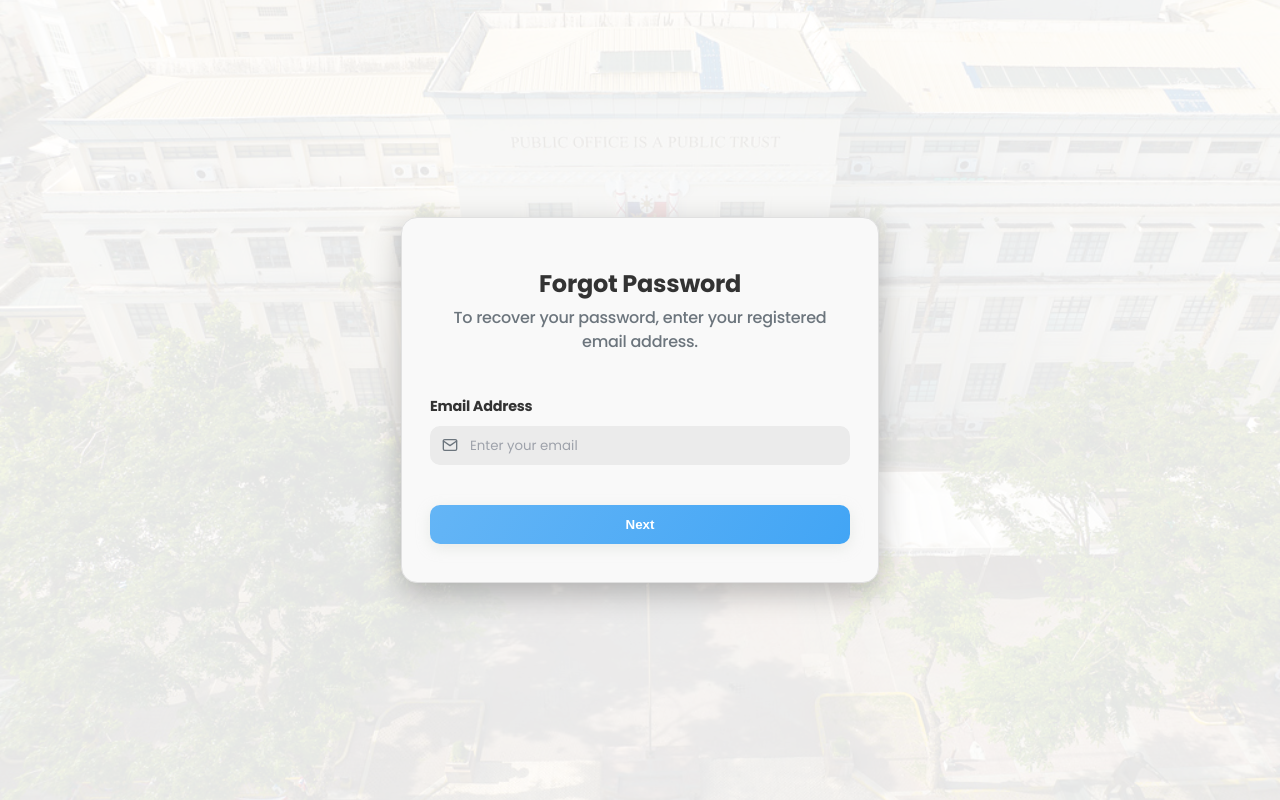
After one commit to mrxception/CSIT327-G1-MyCebu, a Django app: page /password-reset-email/ in a window 1280 px wide. The commit adds this page. Run offline with Django 5.2, Linux system fonts and the light colour scheme.

Commit message:
feature(password-reset):added UI for password reset

```diff
--- a/mycebu_app/urls.py
+++ b/mycebu_app/urls.py
@@ -8,6 +8,10 @@ urlpatterns = [
     path('login/', views.login_view, name="login"),
     path('test/', views.chatbot_page, name='chatbot_page'),
     path('chat/', views.chat_view, name='chat_view'),
+    path('register-success/', views.register_success_view, name='register_success'),
+    path('password-reset-email/', views.password_reset_email_view, name='password_reset_email'),
+    path('password-reset-new-password/', views.password_reset_new_password_view, name='password_reset_new_password'),
+    path('password-reset-success/', views.password_reset_success_view, name='password_reset_success'),
     # path('logout/', LogoutView.as_view(), name='logout'),
     # path('register/', views.register, name='register'),
     # path('dashboard/', views.dashboard, name='dashboard'),
--- a/mycebu_app/views.py
+++ b/mycebu_app/views.py
@@ -158,3 +158,21 @@ def chatbot_page(request):
 
 def landing_view(request):
     return render(request, 'mycebu_app/landing.html')
+
+def register_success_view(request):
+    return render(request, 'mycebu_app/register_success.html')
+
+def password_reset_email_view(request):
+    if request.method == "POST":
+        return redirect("/password-reset-new-password")
+    return render(request, 'mycebu_app/password_reset/email_form.html')
+
+def password_reset_new_password_view(request):
+    if request.method == "POST":
+        return redirect("/password-reset-success")
+    return render(request, 'mycebu_app/password_reset/new_password.html')
+
+def password_reset_success_view(request):
+    if request.method == "POST":
+        return redirect("/login")
+    return render(request, 'mycebu_app/password_reset/reset_success.html')
--- a/static/mycebu_app/css/login.css
+++ b/static/mycebu_app/css/login.css
@@ -1,11 +1,9 @@
-/* changed: use min-height and reset margin for proper layout growth */
 body {
     position: relative;
     min-height: 100vh;
     margin: 0;
 }
 
-/* changed: make background fixed and use inset to cover tall pages smoothly */
 body::before {
     content: '';
     position: fixed;
@@ -25,7 +23,6 @@ header {
     text-align: center;
 }
 
-/* changed: fluid font-size so it scales without media queries */
 header h2 span {
     background-image: linear-gradient(120deg, var(--secondary), var(--primary));
     background-clip: text;
@@ -35,14 +32,12 @@ header h2 span {
     margin-left: 8px;
 }
 
-/* changed: use clamp for vertical rhythm */
 header h4 {
     margin-top: clamp(-20px, -2vh, -12px);
     margin-bottom: clamp(28px, 6vh, 50px);
     font-weight: 500;
 }
 
-/* changed: fluid logo size */
 header img {
     width: clamp(40px, 6vw, 56px);
     height: clamp(40px, 6vw, 56px);
@@ -50,15 +45,13 @@ header img {
     margin-bottom: -12px;
 }
 
-/* changed: removed pseudo overlay block on the image to avoid stacking issues */
 header img::before {
     content: none;
 }
 
 .subtitle {
-    margin: 0 0 20px;
     color: var(--muted);
-    font-size: 0.95rem;
+    font-size: 1rem;
 }
 
 .field {
@@ -156,8 +149,8 @@ input[type="text"]:hover {
 }
 
 .checkbox {
-    width: 12px;
-    height: 12px;
+    width: 18px;
+    height: 18px;
     border: 1px solid var(--border);
     border-radius: 6px;
     background: var(--bg);
@@ -211,7 +204,6 @@ a:hover {
     background: linear-gradient(120deg, var(--secondary), var(--secondary-600));
     color: white;
     font-weight: 600;
-    font-size: 1.02em;
     cursor: pointer;
     border: 0;
     box-shadow: 0 4px 14px rgba(205, 214, 207, 0.39);
@@ -245,6 +237,24 @@ a:hover {
     margin: 0;
 }
 
+.title {
+    font-size: 1.5rem;
+}
+
+.title span {
+    background-image: linear-gradient(120deg, var(--secondary), var(--primary));
+    background-clip: text;
+    color: transparent;
+    -webkit-background-clip: text;
+    font-size: 1.5rem;
+    margin-left: 4px;
+}
+
+.message {
+    margin-bottom: 30px;
+    font-size: 0.9em;
+}
+
 @media (max-width: 480px) {
     .row {
         align-items: stretch;
@@ -267,6 +277,14 @@ a:hover {
         height: 18px;
         font-size: 0.8rem;
     }
+
+    .title{
+        font-size: 1.25rem;
+    }
+
+    .title span {
+        font-size: 1.25rem;
+    }
 }
 
 @media (min-width: 768px) {
--- a/templates/mycebu_app/login.html
+++ b/templates/mycebu_app/login.html
@@ -89,7 +89,7 @@
                         </label>
                         <label for="remember" style="cursor:pointer">Remember me</label>
                     </div>
-                    <a href="/forgot-password">Forgot password?</a>
+                    <a href="/password-reset-email">Forgot password?</a>
                 </div>
 
 
--- /dev/null
+++ b/templates/mycebu_app/password_reset/email_form.html
@@ -0,0 +1,43 @@
+{% load static %}
+
+<!DOCTYPE html>
+<html lang="en">
+
+<head>
+    <meta charset="UTF-8">
+    <meta name="viewport" content="width=device-width, initial-scale=1.0">
+    <title>Login - MyCebu</title>
+    <link href="https://fonts.googleapis.com/css2?family=Poppins:wght@400;500;700&display=swap" rel="stylesheet">
+    <link rel="stylesheet" href="{% static 'mycebu_app/css/globals.css' %}?v=1.2">
+    <link rel="stylesheet" href="{% static 'mycebu_app/css/login.css' %}?v=1.5">
+</head>
+
+<body>
+    <main class="wrap">
+        <section class="card">
+            <header>
+                <h2 class="title">Forgot Password</h2>
+                <h4 class="subtitle">To recover your password, enter your registered email address.</h4>
+            </header>
+
+            <form id="reset-form" method="post" class="space-6" novalidate>
+                {% csrf_token %}
+                <div class="field" >
+                    <label for="email" style="font-weight: 600;">Email Address</label>
+                    <div class="input-wrap">
+                        <svg class="icon" viewBox="0 0 24 24" fill="none" stroke="currentColor" stroke-width="2"
+                            stroke-linecap="round" stroke-linejoin="round" aria-hidden="true">
+                            <path d="M4 4h16a2 2 0 0 1 2 2v12a2 2 0 0 1-2 2H4a2 2 0 0 1-2-2V6a2 2 0 0 1 2-2z" />
+                            <polyline points="22,6 12,13 2,6" />
+                        </svg>
+                        <input id="email" name="email" type="email" placeholder="Enter your email" required />
+                    </div>
+                    <p id="email-error" class="error" hidden>Enter a valid email.</p>
+                </div>
+
+                <button id="submitBtn" class="btn" type="submit" style="margin-top: 20px">Next</button>
+            </form>
+        </section>
+    </main>
+</body>
+</html>
```
Also changed, not shown: templates/mycebu_app/password_reset/new_password.html (added, +141 -0 lines), templates/mycebu_app/password_reset/reset_success.html (added, +35 -0 lines), templates/mycebu_app/register_success.html (added, +30 -0 lines).
